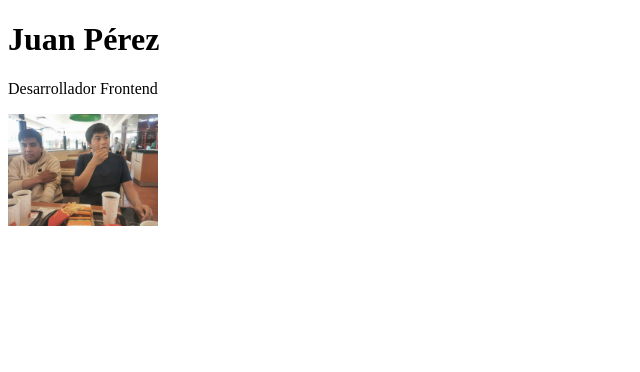
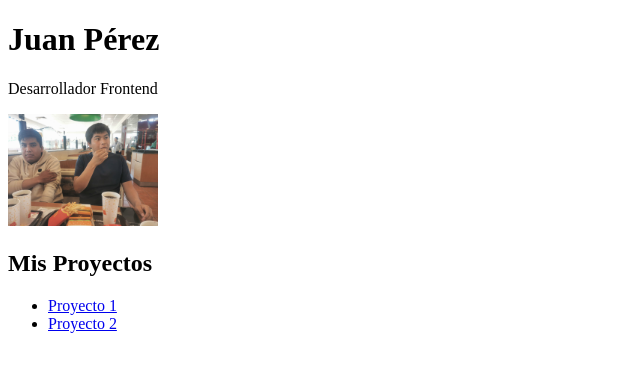
Before and after one commit to JosuePejay/-practicagitHub-Flow, a plain HTML site: page index.html in a window 1280 px wide. Shown: the whole page, without its empty margins (0-640 px from the left). Drawn offline with Linux system fonts and the light colour scheme.

Commit message:
Update index.html

```diff
--- a/index.html
+++ b/index.html
@@ -11,5 +11,13 @@
         <p>Desarrollador Frontend</p>
         <img src="foto.jpg" alt="Foto de perfil" width="150" />
     </header>
+
+    <section id="proyectos">
+      <h2>Mis Proyectos</h2>
+      <ul>
+        <li><a href="https://github.com/usuario/proyecto1" target="_blank">Proyecto 1</a></li>
+        <li><a href="https://github.com/usuario/proyecto2" target="_blank">Proyecto 2</a></li>
+      </ul>
+    </section>
 </body>
 </html>
```
